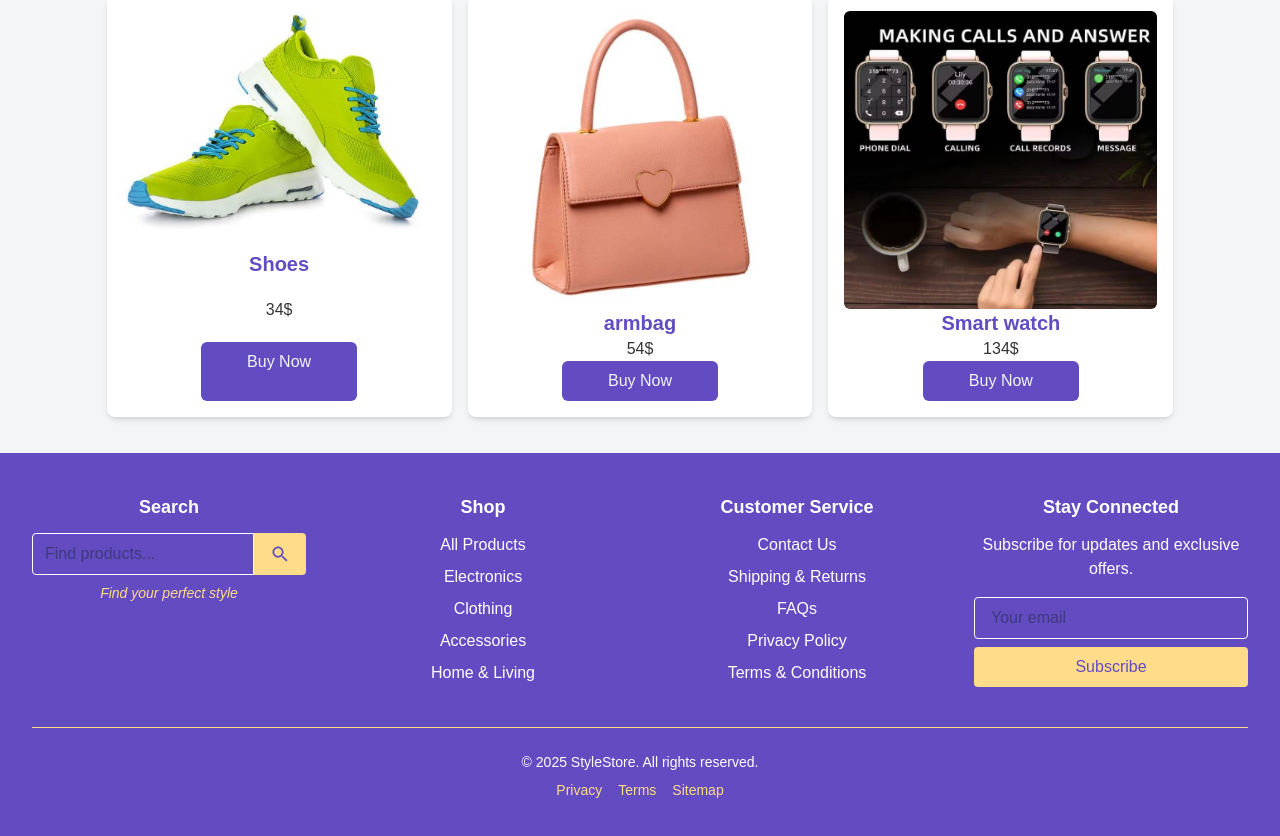
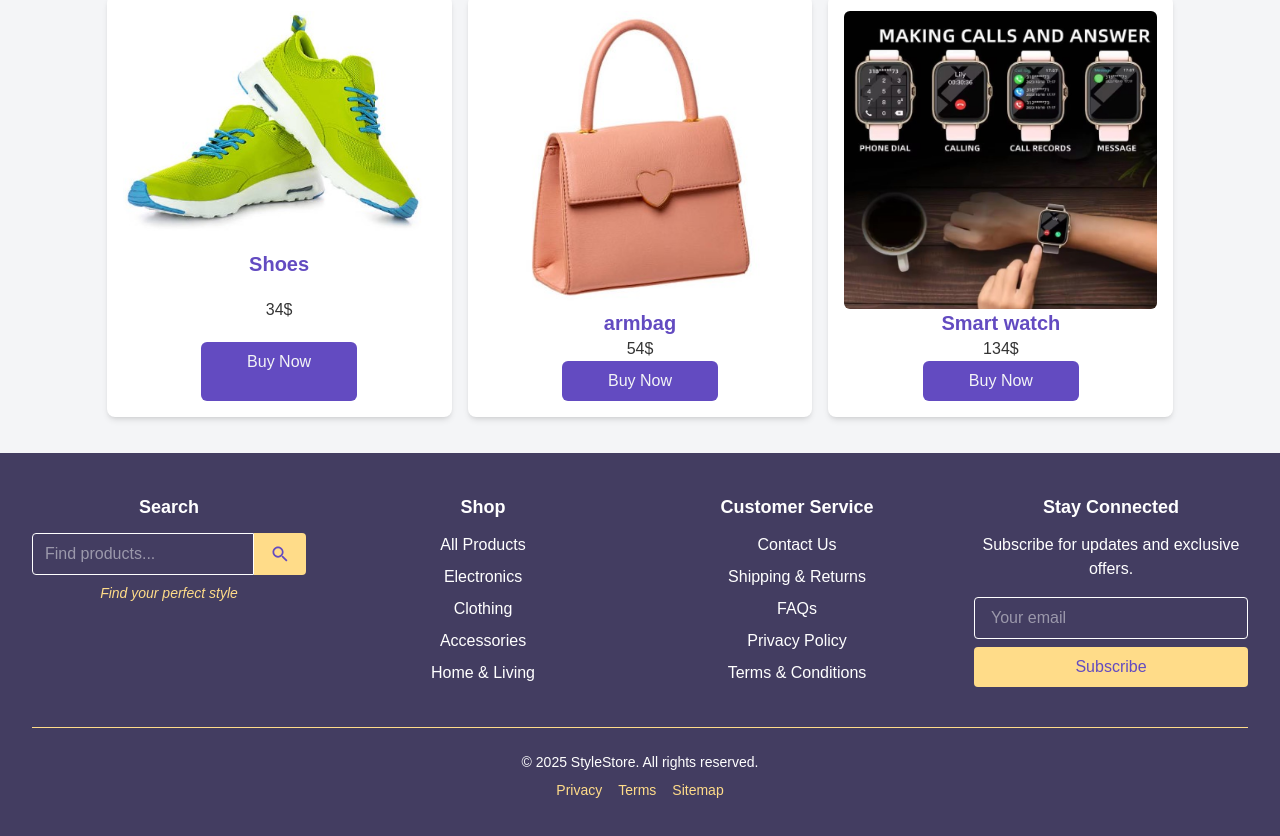
Before and after one commit to eric2003tu/e-commerce, a React (Vite) app: page / in a window 1280 px wide. Shown: the part 1010-1846 px from the top of the page. Built offline with nearby package versions, Linux system fonts and the light colour scheme.

Commit message:
Responsiveness of the header

```diff
--- a/src/Small/Footer.tsx
+++ b/src/Small/Footer.tsx
@@ -10,7 +10,7 @@ const Footer: React.FC = () => {
   };
 
   return (
-    <footer className="w-full bg-[#634bc1] text-white px-4 py-10 sm:px-6 lg:px-8">
+    <footer className="w-full bg-[#433d61] text-white px-4 py-10 sm:px-6 lg:px-8">
       <div className="max-w-7xl mx-auto grid grid-cols-1 sm:grid-cols-2 lg:grid-cols-4 gap-10">
 
         {/* Search */}
@@ -22,7 +22,7 @@ const Footer: React.FC = () => {
               placeholder="Find products..."
               value={searchQuery}
               onChange={(e) => setSearchQuery(e.target.value)}
-              className="w-full px-3 py-2 rounded-l text-gray-800 focus:outline-none border border-white"
+              className="w-full px-3 py-2 rounded-l text-gray-100 focus:outline-none border border-white"
             />
             <button
               type="submit"
@@ -65,7 +65,7 @@ const Footer: React.FC = () => {
           <input
             type="email"
             placeholder="Your email"
-            className="w-full px-4 py-2 rounded text-gray-800 mb-2 focus:outline-none border border-white"
+            className="w-full px-4 py-2 rounded text-gray-100 mb-2 focus:outline-none border border-white"
           />
           <button className="w-full bg-[#ffdc89] text-[#634bc1] px-4 py-2 rounded font-medium hover:bg-[#e6c97d] transition">
             Subscribe
--- a/src/Small/Header.tsx
+++ b/src/Small/Header.tsx
@@ -10,7 +10,7 @@ const Header: React.FC = () => {
   const [menu, setMenu] = useState<boolean>(false);
 
   return (
-    <nav className='bg-[#634bc1] w-full px-4 text-gray-100 sticky top-0 h-fit font-bold text-[18px] z-50'>
+    <nav className='bg-[#634bc1] w-full px-4 text-gray-100 backdrop-blur-sm sticky top-0 h-fit font-bold text-[18px] z-50'>
       <div className='flex items-center justify-between'>
         {/* Logo and Title */}
         <div className='flex items-center gap-2'>
```
